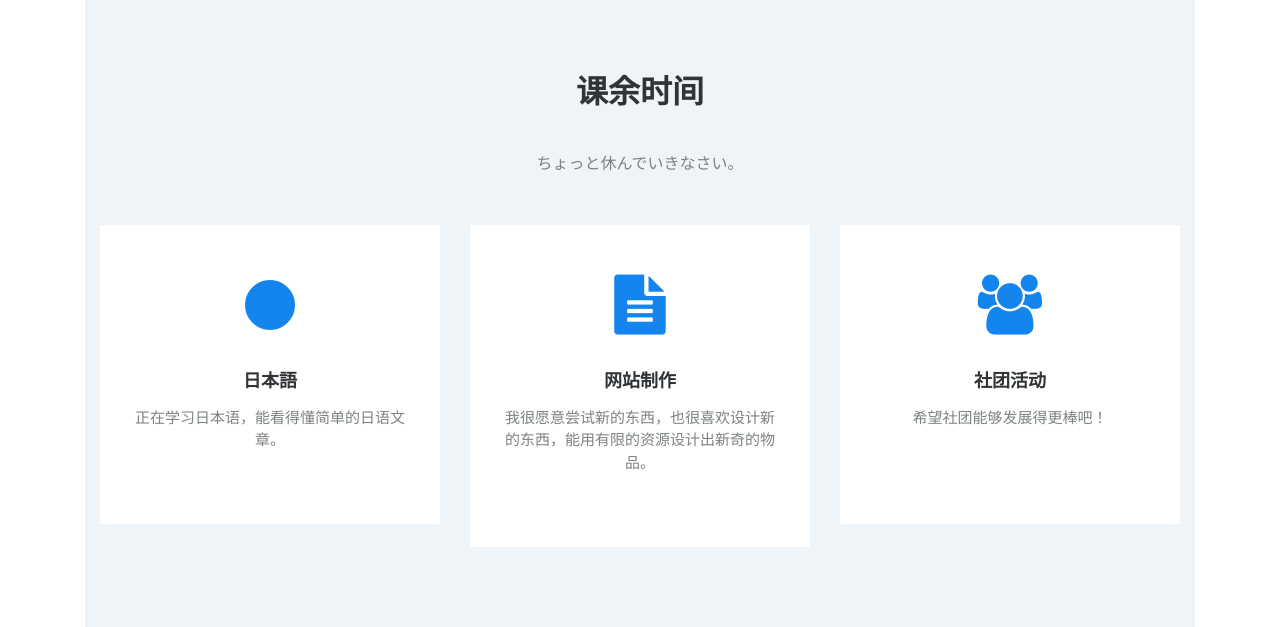
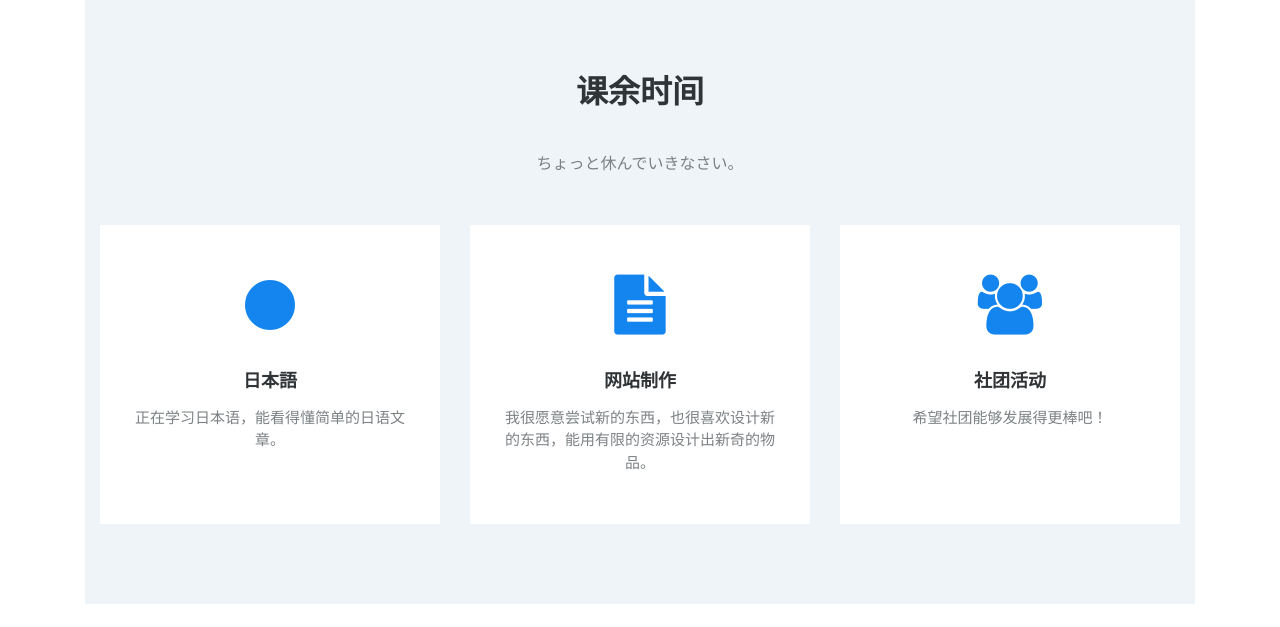
Before and after one commit to Syuu614/Syuu614.github.io, a plain HTML site: page grjjwzzt/gerenjianjie.html in a window 1280 px wide. Shown: the part 696-1323 px from the top of the page. After the commit the page ends 1300 px from the top, so only its background shows below. Drawn offline with Linux system fonts and the light colour scheme.

Commit message:
Update gerenjianjie.html

```diff
--- a/grjjwzzt/gerenjianjie.html
+++ b/grjjwzzt/gerenjianjie.html
@@ -72,7 +72,7 @@
                 <div class="col-sm-6 col-md-5 col-lg-4 item">
                     <div class="box"><i class="fa fa-file-text icon"></i>
                         <h3 class="name">网站制作</h3>
-                        <p class="description">我很愿意尝试新的东西，也很喜欢设计新的东西，能用有限的资源设计出新奇的物品。<br><br></p>
+                        <p class="description">我很愿意尝试新的东西，也很喜欢设计新的东西，能用有限的资源设计出新奇的物品。</p>
                     </div>
                 </div>
                 <div class="col-sm-6 col-md-5 col-lg-4 item">
```
